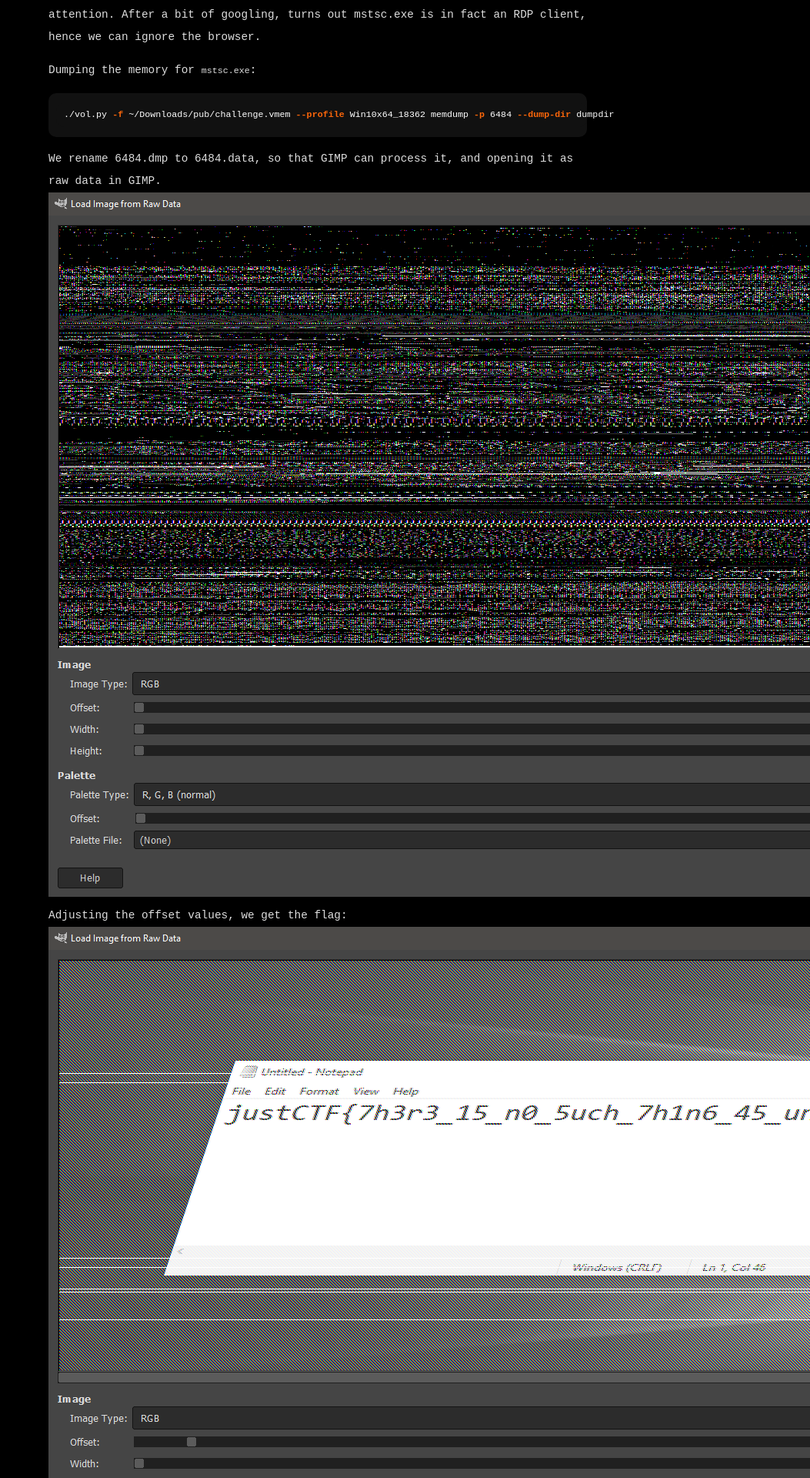
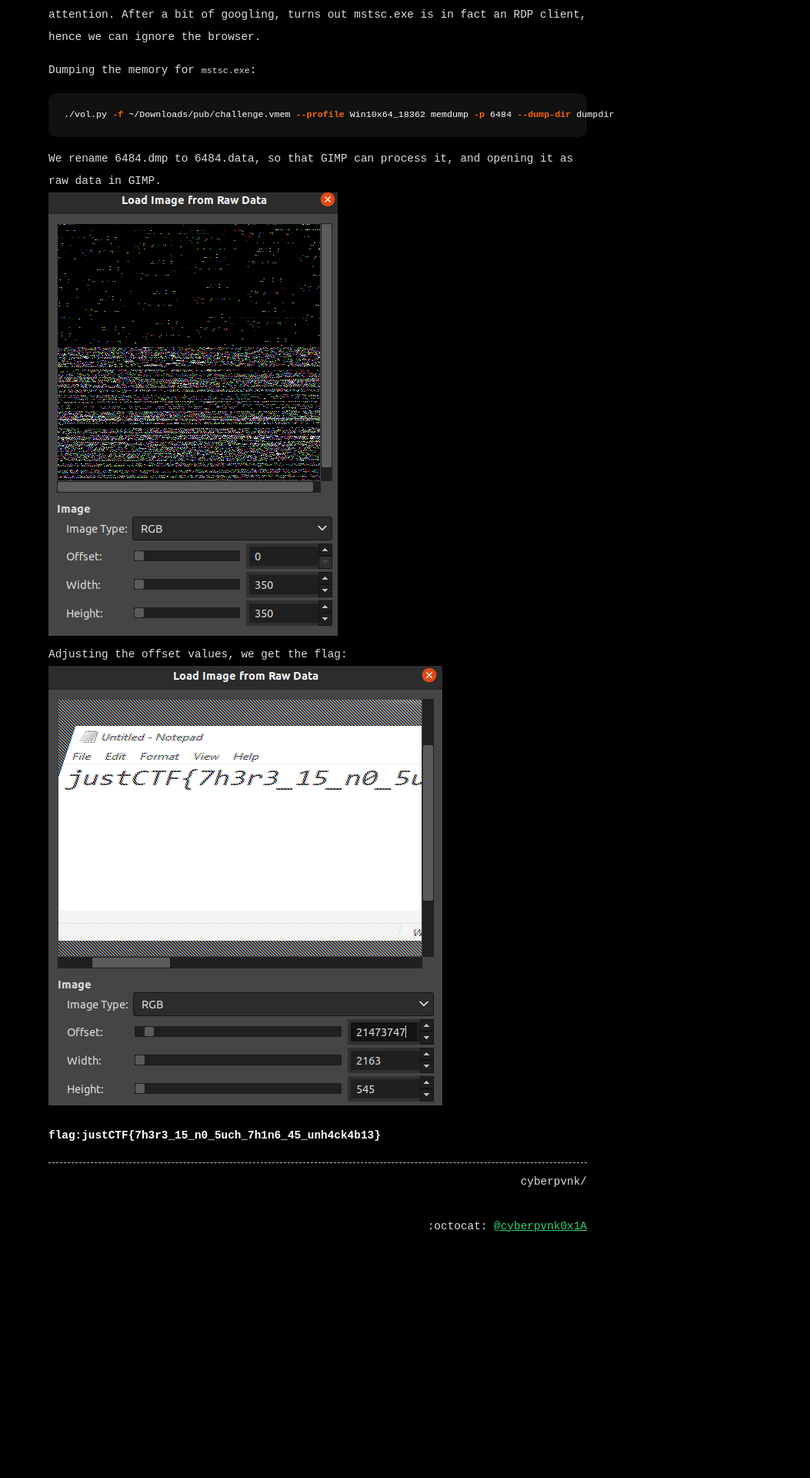
Before and after one commit to gaurisanjeevbhardwaj/cyberpvnk0x1a.github.io, a Jekyll site: the page built from rdp.md, in a window 1280 px wide. Shown: the part 1121-3041 px from the top of the page at 77% size, without its empty margins (227-1280 px from the left). Built offline with Jekyll 4.4.1, drawn with Linux system fonts in a browser that asks for light colours; our own code applies the rules of GitHub Pages for plain Markdown files; after the commit the page ends 2748 px from its top, so only the background shows below that.

Commit message:
Update rdp.md

````diff
--- a/rdp.md
+++ b/rdp.md
@@ -42,9 +42,9 @@ Dumping the memory for `mstsc.exe`:
 ./vol.py -f ~/Downloads/pub/challenge.vmem --profile Win10x64_18362 memdump -p 6484 --dump-dir dumpdir
 ```
 We rename 6484.dmp to 6484.data, so that GIMP can process it, and opening it as raw data in GIMP.
-<img src="assets/remote-password-manager-4.png" alt="hi" class="inline"/>
+<img src="assets/1.png" alt="hi" class="inline"/>
 Adjusting the offset values, we get the flag:
-<img src="assets/remote-password-manager-7.png" alt="hi" class="inline"/>
+<img src="assets/falg.png" alt="hi" class="inline"/>
 
 
 **flag:justCTF{7h3r3_15_n0_5uch_7h1n6_45_unh4ck4b13}**
````
